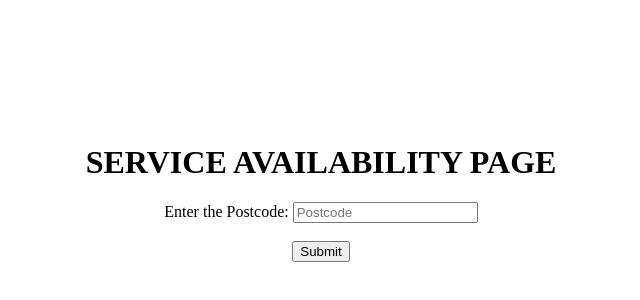
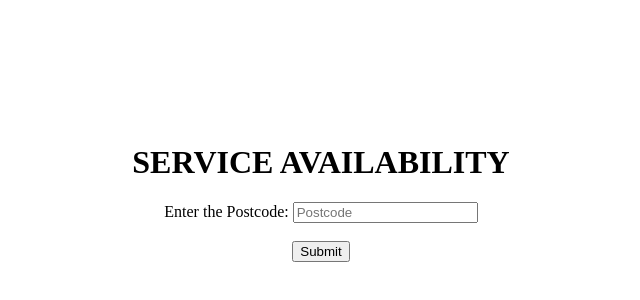
Before and after one commit to girish-07/CanquestFrontend, a website: page templates/postCode.html in a window 1280 px wide. Shown: the part 208-508 px from the top of the page, without its empty margins (319-959 px from the left). Drawn offline with Linux system fonts and the light colour scheme.

Commit message:
updated text
updates to text

```diff
--- a/templates/postCode.html
+++ b/templates/postCode.html
@@ -8,7 +8,7 @@
 </head>
 <body>
     <div class="container">
-        <h1>SERVICE AVAILABILITY PAGE</h1>
+        <h1>SERVICE AVAILABILITY </h1>
         <form action="#" id="postcodeForm">
             <label for="postcode">Enter the Postcode: </label>
             <input type="text" id="postcode" name="postcode" placeholder="Postcode" required />
```
Also changed, not shown: templates/ServiceNA.html (+1 -1 lines).
